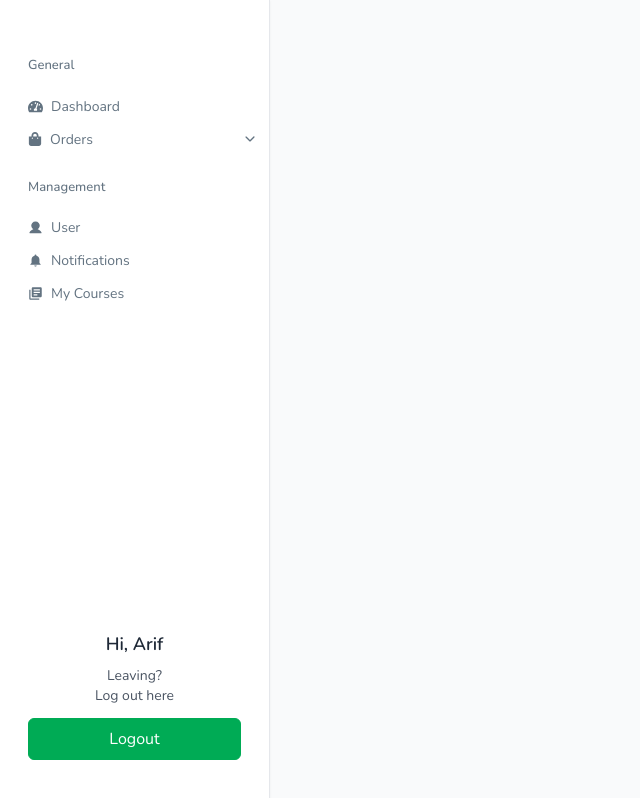
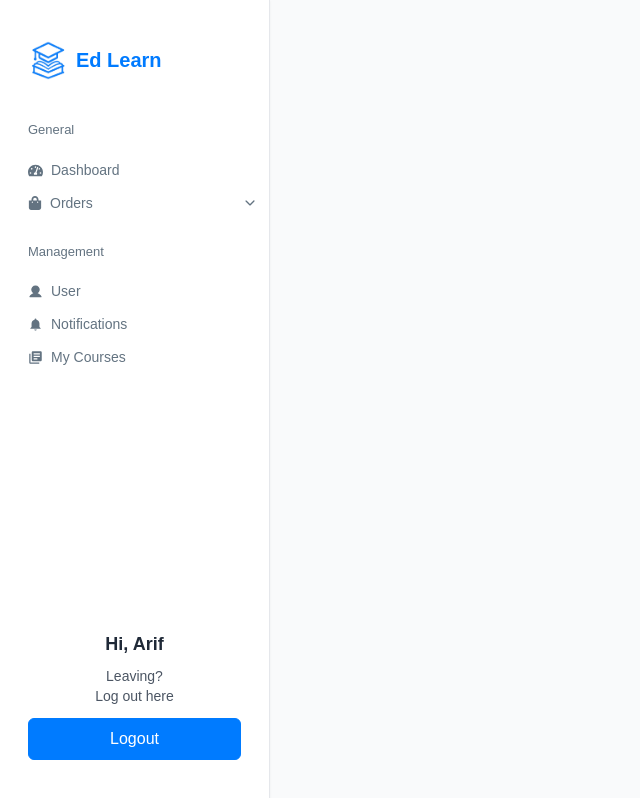
Before and after one commit to Mohammadarifcoding/OceanApp-Task, a React (Vite) app: page / in a window 1280 px wide. Shown: the whole page, without its empty margins (0-640 px from the left). Built offline with nearby package versions, Linux system fonts and the light colour scheme.

Commit message:
Done the total logo setup

```diff
--- a/src/index.css
+++ b/src/index.css
@@ -1,4 +1,4 @@
-@import url('https://fonts.googleapis.com/css2?family=Nunito:ital,wght@0,200..1000;1,200..1000&display=swap');
+@import url("https://fonts.googleapis.com/css2?family=Public+Sans:ital,wght@0,100..900;1,100..900&display=swap");
 @tailwind base;
 @tailwind components;
 @tailwind utilities;
--- a/src/layout/LayoutComponents/DesktopLayout.jsx
+++ b/src/layout/LayoutComponents/DesktopLayout.jsx
@@ -1,8 +1,9 @@
 
 import { Link } from "react-router-dom";
 // import logo from "../../../assets/logo/newLogo.png";
+import { DashboardData } from "../../lib/Data/DashboardNavData";
 import LayoutBar from "./LayoutBar";
-import { DashboardData } from "../../lib/Data/DashboardNavData";
+import logo from "/logo/logo.png";
 
 const DesktopLayout = () => {
   // for notification
@@ -12,11 +13,12 @@ const DesktopLayout = () => {
     <div className="sticky top-0 hidden h-[100vh] w-full flex-col justify-between border-r bg-white py-10 drop-shadow-sm lg:flex">
       <div className="pl-7">
         <div>
-          <Link to="/">
-            {/* <img src={logo} className="mr-auto max-w-[200px]" alt="Logo" /> */}
+          <Link to="/" className="flex gap-2 items-center cursor-pointer">
+            <img src={logo} className=" max-w-[40px]" alt="Logo" />
+            <h2 className="text-xl font-semibold text-primary">Ed Learn</h2>
           </Link>
         </div>
-        <div className="mt-4 flex flex-col">
+        <div className="mt-10 flex flex-col">
           {DashboardData.map((navItem, key) => (
             <div className="mb-5 flex flex-col gap-2" key={key}>
               <h3 className="text-[13px] font-medium text-[#637381]">
--- a/src/layout/LayoutComponents/MobileLayout.jsx
+++ b/src/layout/LayoutComponents/MobileLayout.jsx
@@ -1,6 +1,6 @@
 import { useState } from "react";
 import Drawer from "react-modern-drawer";
-// import logo from "../../../assets/logo/newLogo.png";
+import logo from "/logo/logo.png"
 import "react-modern-drawer/dist/index.css";
 import { IoIosMenu } from "react-icons/io";
 import { Link } from "react-router-dom";
@@ -19,9 +19,10 @@ const MobileLayout = () => {
     <>
       <div className=" w-full px-3 py-3  lg:hidden">
         <div className="flex items-center justify-between">
-          {/* <Link href="/" className="cursor-pointer mr-6">
-            <img className="w-[100px]" src={logo} alt="logo" />{' '}
-          </Link> */}
+        <Link to="/" className="flex gap-2 items-center cursor-pointer">
+            <img src={logo} className=" max-w-[40px]" alt="Logo" />
+            <h2 className="text-xl font-semibold text-primary">Ed Learn</h2>
+          </Link>
 
           <button
             onClick={toggleDrawer}
--- a/tailwind.config.js
+++ b/tailwind.config.js
@@ -6,11 +6,11 @@ export default {
     extend: {
       colors: {
         default: "#212B36",
-        primary: "#00AB55",
-        secondary: "#007B55",
-        tertiary: "#C8FACD",
+        primary: "#007BFF",     // Changed to a blue primary color
+        secondary: "#0056B3",   // Changed to a deeper blue for secondary
+        tertiary: "#CCE5FF",    // Light blue for tertiary
         grayDefault: "#637381",
-        orangeDefault: "#FF6636",
+        orangeDefault: "#FF6636", // Keeping the orange unchanged, if needed for contrast
         backgroundColor: "#FBFBFB", // Light mode background color
         darkBackground: "#121212", // Dark mode background color
         lightBanner: "#FFFFFF", // Light mode banner background color
@@ -19,8 +19,8 @@ export default {
         darkText: "#EAEAEA", // Dark mode text color
         darkGray: "#B0B0B0", // Additional color for better contrast
         lightGray: "#444444", // Additional color for better contrast
+    }
 
-      },
     },
   },
   plugins: [require("daisyui")],
```
Also changed, not shown: public/MassManageLogo.png (deleted), public/logo/logo.png (added).
